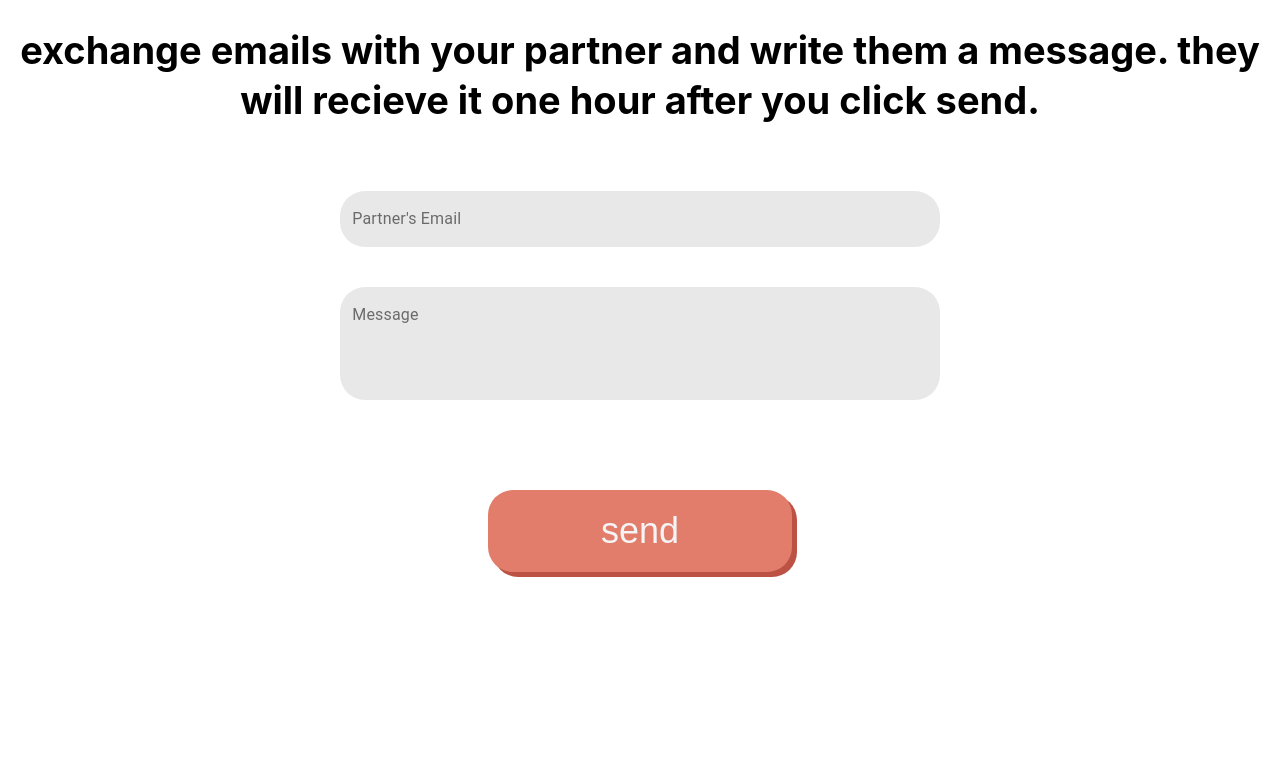
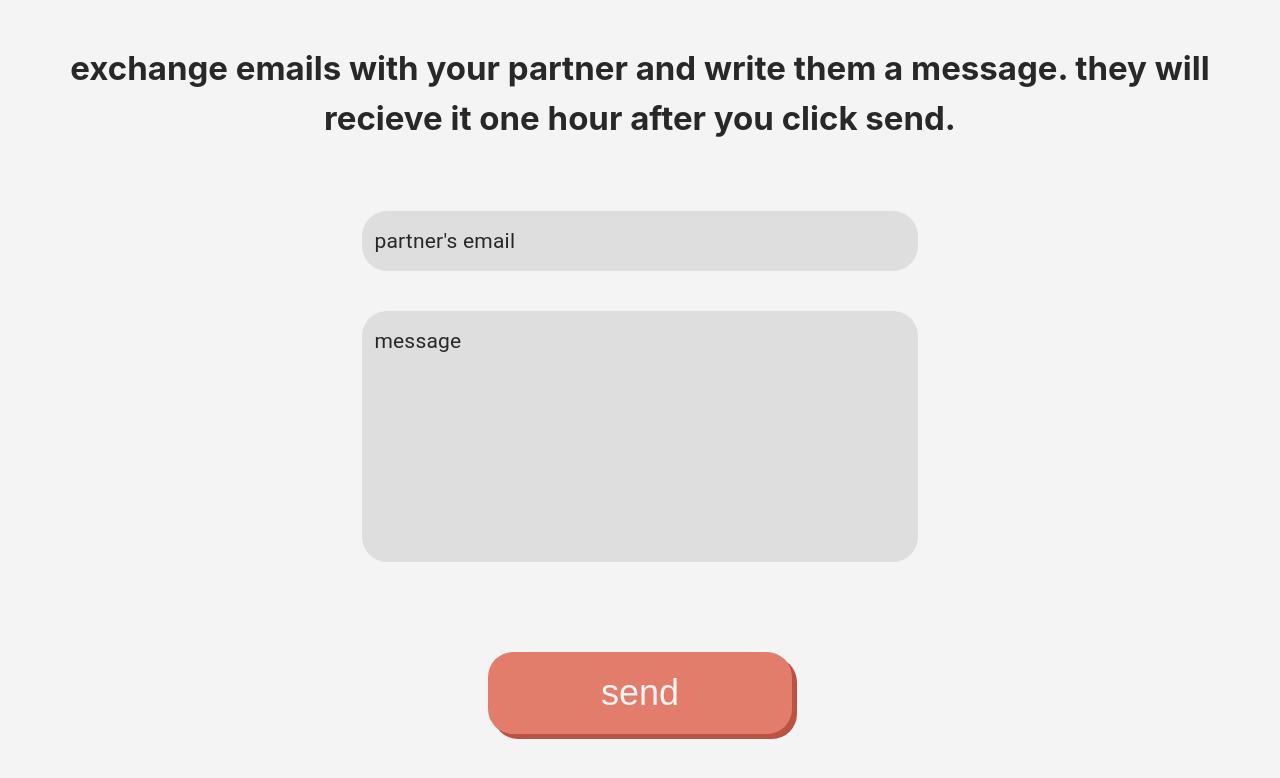
Before and after one commit to cindyxzhang/wnrs, a React (Create React App) app in the folder frontend/: page / in a window 1280 px wide. Shown: the top 778 px of the page. Built offline with nearby package versions, Linux system fonts and the light colour scheme.

Commit message:
email color fix

```diff
--- a/frontend/src/pages/Email/Email.css
+++ b/frontend/src/pages/Email/Email.css
@@ -1,8 +1,15 @@
+.container {
+  color: #282828;
+  line-height: 50px;
+  font-size: calc(6px + 2vmin);
+  background-color: #f4f4f4;
+}
+
 .layout {
   flex-direction: column;
   display: flex;
   align-items: center;
-  text-align: center;
-  line-height: 50px;
-  font-size: calc(3px + 2vmin);
+  margin: 60px;
 }
+
+/* "#E27D6B" */
--- a/frontend/src/pages/Email/Email.js
+++ b/frontend/src/pages/Email/Email.js
@@ -8,11 +8,12 @@ const useStyles = makeStyles((theme) => ({
   root: {
     "& div.MuiTextField-root": {
       margin: theme.spacing(5),
-      width: "50ch",
+      width: "40ch",
       display: "flex",
     },
     "& div.MuiInputBase-root": {
       borderRadius: "25px",
+      fontSize: "20px",
     },
     "& div.MuiFilledInput-underline:before": {
       borderBottom: "none",
@@ -20,32 +21,40 @@ const useStyles = makeStyles((theme) => ({
     "& div.MuiFilledInput-underline:after": {
       borderBottom: "none",
     },
+    "& label.Mui-focused": {
+      color: "#BB5244",
+    },
+    "& label": {
+      fontSize: "21px",
+      color: "#282828",
+    },
   },
 }));
 
-export default function BasicTextFields() {
+function BasicTextFields() {
   const classes = useStyles();
   return (
     // need div tags that enclose entire return statement
+    <div className="container">
       <div className="layout">
-      <h1>
+        <h2>
           exchange emails with your partner and write them a message. they will
           recieve it one hour after you click send.{" "}
-      </h1>
+        </h2>
         <form className={classes.root} noValidate autoComplete="off">
           <div className="partner">
             <TextField
               id="outlined-basic"
-            label="Partner's Email"
+              label="partner's email"
               variant="filled"
             />
           </div>
           <div>
             <TextField
               id="outlined-multiline-static"
-            label="Message"
+              label="message"
               multiline
-            rows={4}
+              rows={9}
               variant="filled"
             />
           </div>
@@ -54,5 +63,8 @@ export default function BasicTextFields() {
           <GenericButton label="send" className=""></GenericButton>
         </div>
       </div>
+    </div>
   );
 }
+
+export default BasicTextFields;
```
Lines whose indentation alone changed are shown as unchanged.
